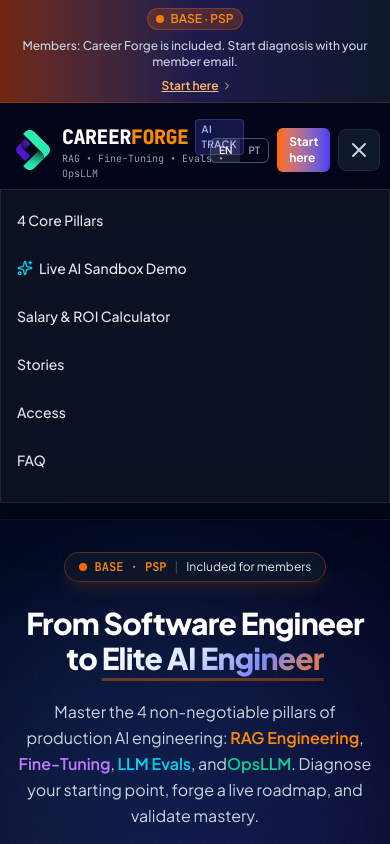
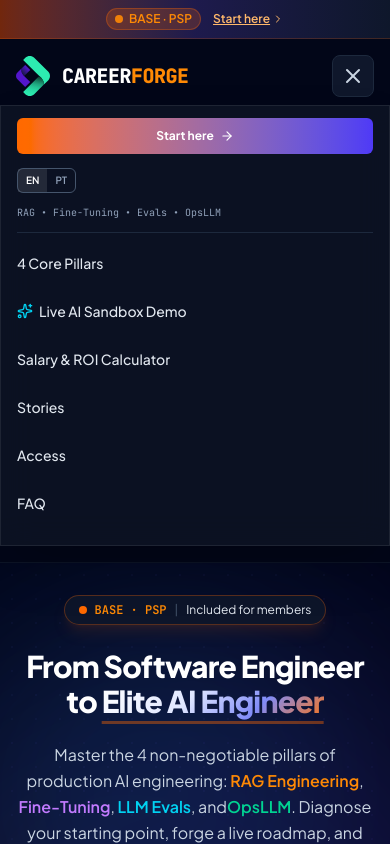
Before and after one commit to BorderlessCodingHub/career-forge-v2, a Next.js app in the folder apps/frontend/: page /welcome in a window 390 px wide. Both pictures are taken after a click on the button "Open navigation". Shown: the top 844 px of the page. Built offline with nearby package versions, Linux system fonts and the light colour scheme; no server answers.

Commit message:
Keep the welcome header to the brand on phone widths.
The member sentence and action cluster overflowed below 640px, so that row keeps the mark and the menu, and Start here moves into the drawer.

```diff
--- a/apps/frontend/src/components/marketing/welcome/Navbar.tsx
+++ b/apps/frontend/src/components/marketing/welcome/Navbar.tsx
@@ -7,6 +7,8 @@
 
 import { LocaleSwitch } from "@/components/i18n/LocaleSwitch";
 import { BrandMark } from "@/components/ui/BrandMark";
+
+const TRACK_LINE = "RAG • Fine-Tuning • Evals • OpsLLM";
 
 export function Navbar() {
   const t = useTranslations("welcome");
@@ -31,20 +33,20 @@
 
   return (
     <>
-      <div className="bg-gradient-to-r from-orange-900/90 via-indigo-950 to-slate-900 border-b border-orange-500/20 text-xs font-medium py-2 px-4 text-center text-slate-200 flex flex-wrap items-center justify-center gap-2 sm:gap-4 relative z-50">
-        <span className="inline-flex items-center gap-1.5 bg-orange-500/20 text-orange-400 font-semibold px-2 py-0.5 rounded-full border border-orange-500/30">
+      <div className="bg-gradient-to-r from-orange-900/90 via-indigo-950 to-slate-900 border-b border-orange-500/20 text-xs font-medium py-2 px-4 text-center text-slate-200 flex flex-nowrap sm:flex-wrap items-center justify-center gap-2 sm:gap-4 relative z-50">
+        <span className="inline-flex items-center gap-1.5 bg-orange-500/20 text-orange-400 font-semibold px-2 py-0.5 rounded-full border border-orange-500/30 whitespace-nowrap">
           <span className="w-2 h-2 rounded-full bg-orange-400 animate-pulse"></span>
           BASE · PSP
         </span>
         <span className="hidden sm:inline text-slate-400">•</span>
-        <span className="text-slate-300">
+        <span className="hidden sm:inline text-slate-300">
           {t("membersIncluded")}
         </span>
         <Link
           href="/"
           data-testid="welcome-bar-cta"
           aria-label={t("startDiagnosis")}
-          className="underline hover:text-white font-semibold text-orange-300 ml-1 transition-colors flex items-center gap-0.5 cursor-pointer"
+          className="underline hover:text-white font-semibold text-orange-300 ml-1 transition-colors flex items-center gap-0.5 cursor-pointer whitespace-nowrap"
         >
           {t("startHere")} <ChevronRight className="w-3 h-3 inline" />
         </Link>
@@ -71,12 +73,12 @@
                 <span className="font-extrabold text-xl tracking-tight text-white font-mono">
                   CAREER<span className="text-orange-400">FORGE</span>
                 </span>
-                <span className="bg-indigo-500/20 text-indigo-300 border border-indigo-500/30 text-[10px] uppercase tracking-wider font-semibold px-1.5 py-0.5 rounded">
+                <span className="hidden sm:inline bg-indigo-500/20 text-indigo-300 border border-indigo-500/30 text-[10px] uppercase tracking-wider font-semibold px-1.5 py-0.5 rounded">
                   AI Track
                 </span>
               </div>
-              <p className="text-[10px] text-slate-400 -mt-1 font-mono">
-                RAG • Fine-Tuning • Evals • OpsLLM
+              <p className="hidden sm:block text-[10px] text-slate-400 -mt-1 font-mono">
+                {TRACK_LINE}
               </p>
             </div>
           </div>
@@ -135,6 +137,7 @@
           </div>
 
           <div className="flex lg:hidden items-center gap-2">
+            <div className="hidden sm:flex items-center gap-2">
               <LocaleSwitch tone="dark" />
               <Link
                 href="/"
@@ -144,6 +147,7 @@
               >
                 {t("startHere")}
               </Link>
+            </div>
             <button
               type="button"
               aria-label={mobileMenuOpen ? t("closeNavigation") : t("openNavigation")}
@@ -157,6 +161,19 @@
 
         {mobileMenuOpen && (
           <div className="lg:hidden glass-panel bg-slate-950/95 border-b border-slate-800 px-4 pt-3 pb-6 mt-2 space-y-3 shadow-2xl animate-in slide-in-from-top duration-200">
+            <div className="sm:hidden space-y-3 pb-3 border-b border-slate-800">
+              <Link
+                href="/"
+                data-testid="welcome-cta-start"
+                aria-label={t("startDiagnosis")}
+                className="text-xs font-bold px-3 py-2.5 w-full bg-gradient-to-r from-orange-500 to-indigo-600 rounded-md text-white cursor-pointer flex items-center justify-center gap-1.5"
+              >
+                <span>{t("startHere")}</span>
+                <ArrowRight className="w-3.5 h-3.5" />
+              </Link>
+              <LocaleSwitch tone="dark" />
+              <p className="text-[10px] text-slate-400 font-mono">{TRACK_LINE}</p>
+            </div>
             <button
               onClick={() => scrollToSection("pillars")}
               className="block w-full text-left py-2 text-sm text-slate-200 hover:text-orange-400 font-medium"
```
Also changed, not shown: 1 other file (tests, documents, lock files or other folders). Lines whose indentation alone changed are shown as unchanged.
